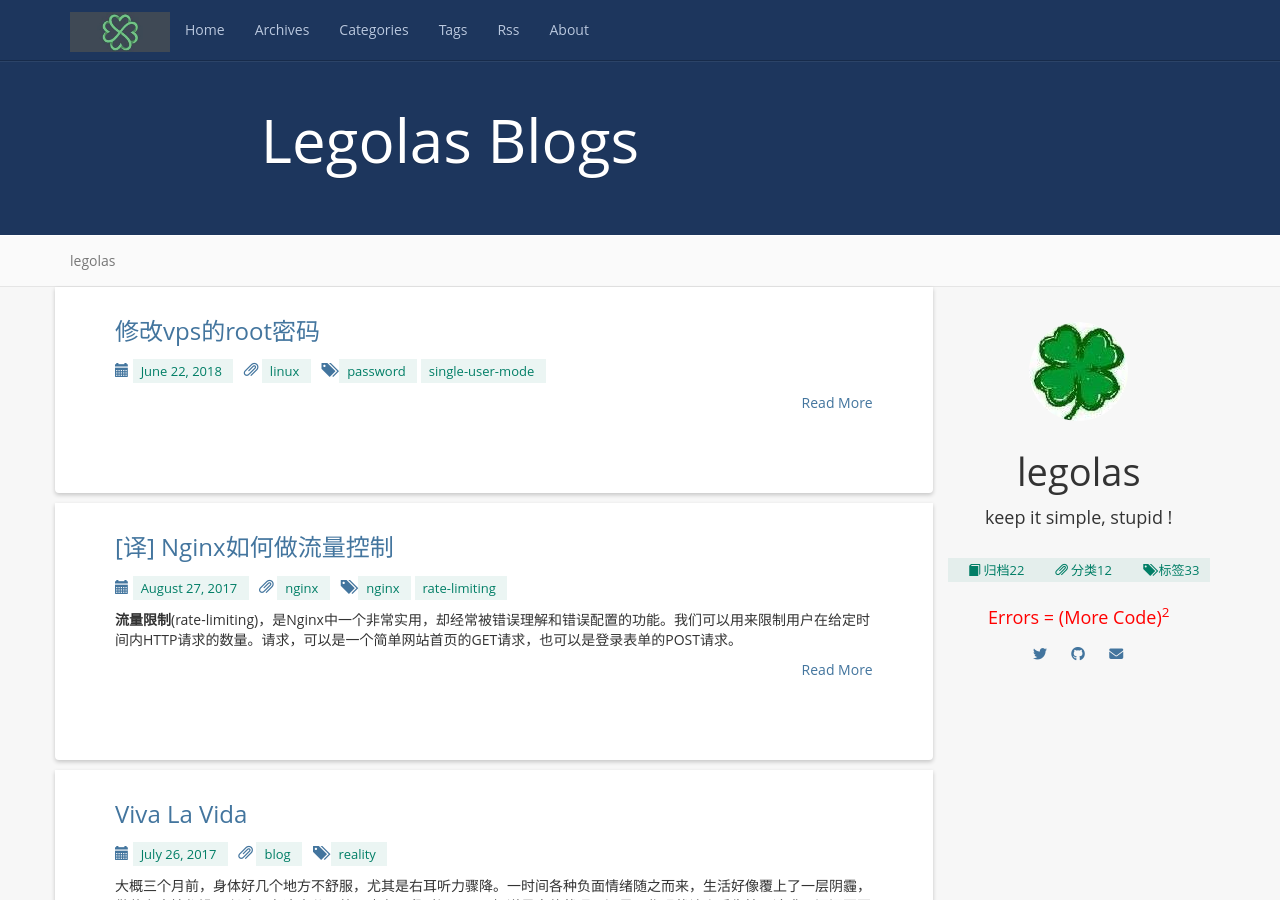
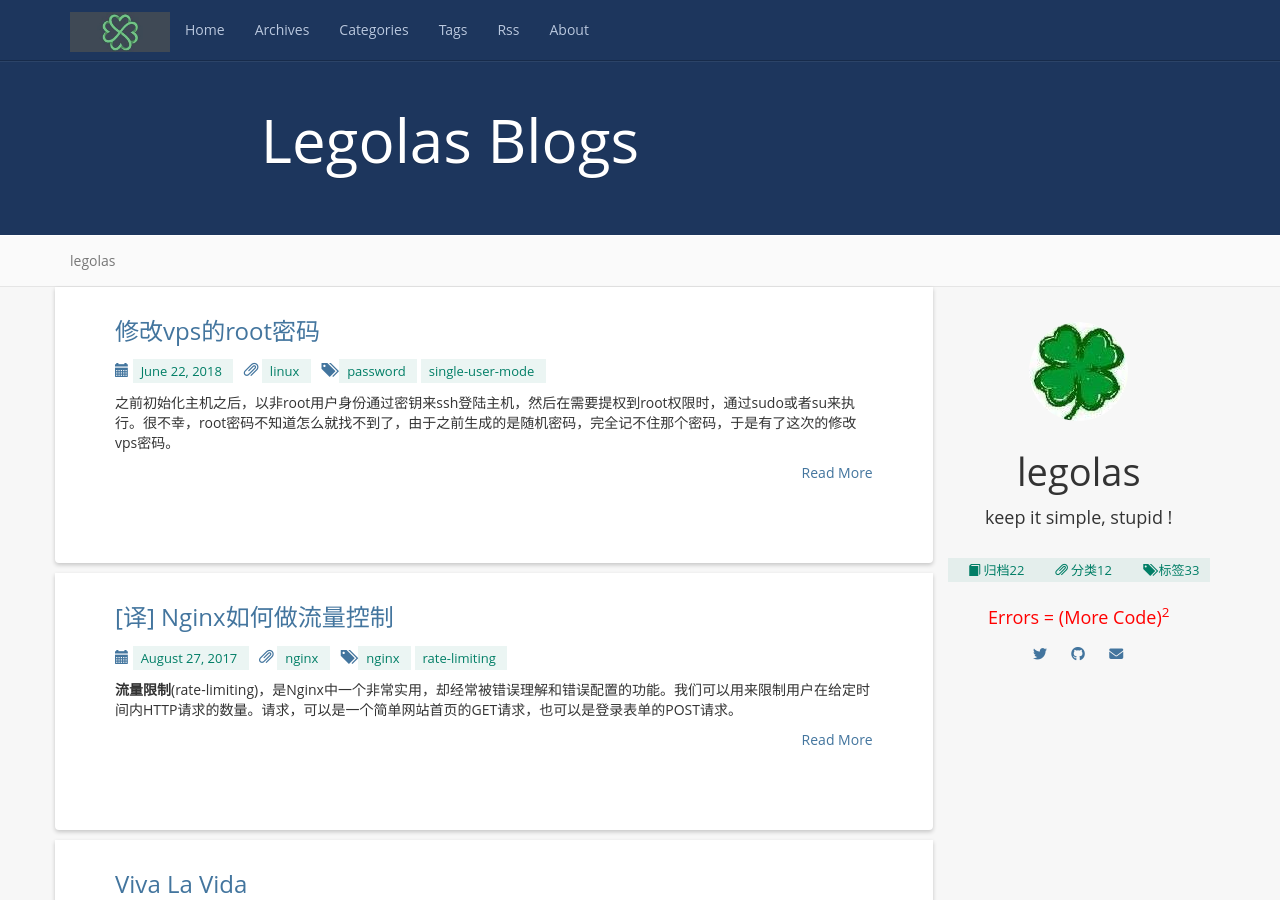
Before and after one commit to legolasNg/legolasNg.github.io, a Jekyll site: the page built from index.html, in a window 1280 px wide and 900 px high. Built offline with Jekyll 4.4.1, drawn with Linux system fonts in a browser that asks for light colours; nearby versions of some CDN libraries; library files that are not in the unit come from our copies; the list of posts is cut into pages by our own code.

Commit message:
[fix] 增加文章摘要

```diff
--- a/_posts/2018-06-22-reset-the-root-password-of-vps.md
+++ b/_posts/2018-06-22-reset-the-root-password-of-vps.md
@@ -4,7 +4,7 @@ title:      "修改vps的root密码"
 date:       2018-06-22 22:15:36 +0800
 category:   "linux"
 tags:       ["password", "single-user-mode"]
-excerpt:    ""
+excerpt:    "之前初始化主机之后，以非root用户身份通过密钥来ssh登陆主机，然后在需要提权到root权限时，通过sudo或者su来执行。很不幸，root密码不知道怎么就找不到了，由于之前生成的是随机密码，完全记不住那个密码，于是有了这次的修改vps密码。"
 ---
 
 之前初始化主机之后，以非root用户身份通过密钥来ssh登陆主机，然后在需要提权到root权限时，通过sudo或者su来执行。很不幸，root密码不知道怎么就找不到了，由于之前生成的是随机密码，完全记不住那个密码，于是有了这次的修改vps密码。
```
